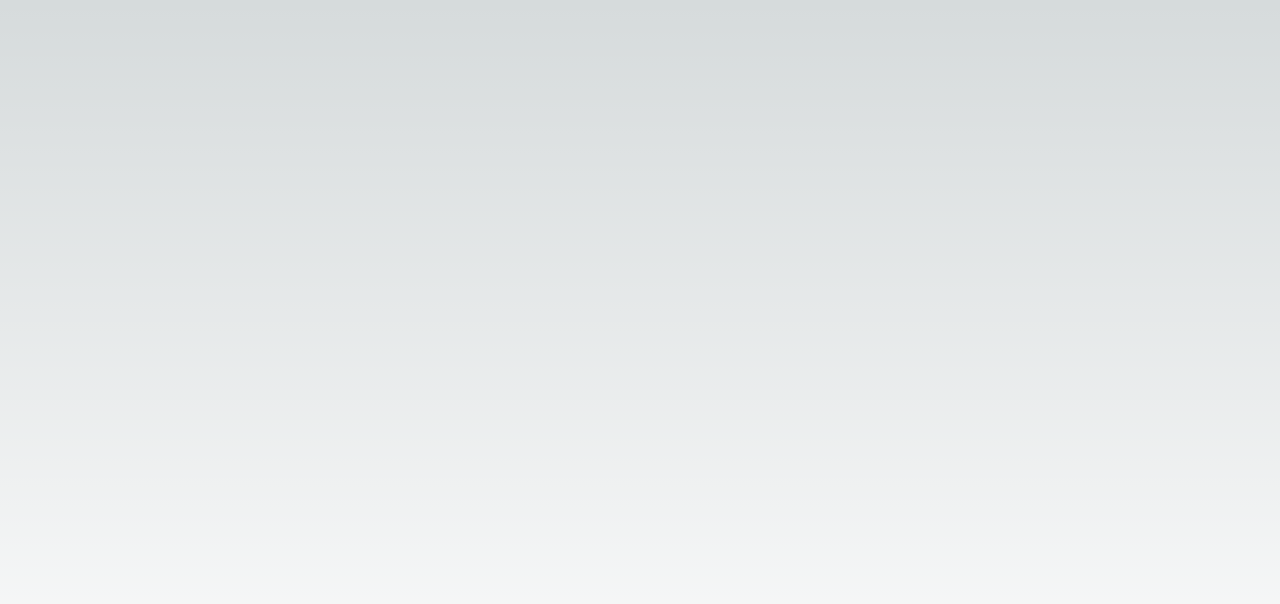
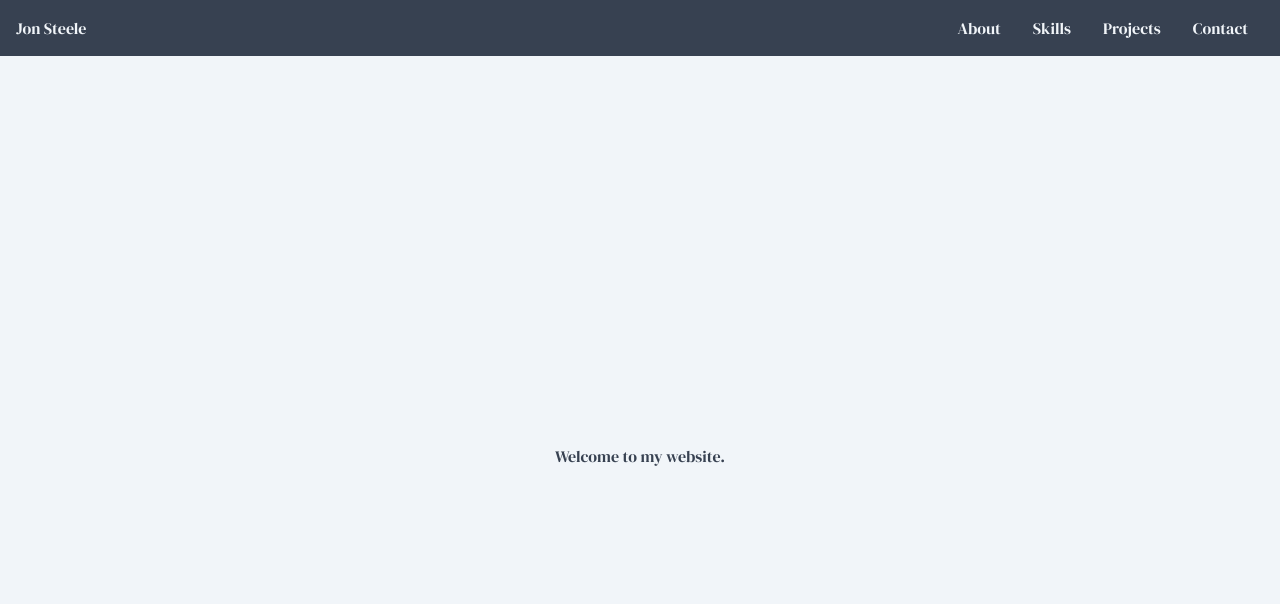
Before and after one commit to jon-steele/Portfolio-Website, a Next.js app: page / in a window 1280 px wide. Shown: the top 604 px of the page. Built offline with nearby package versions, Linux system fonts and the light colour scheme.

Commit message:
Updates styles, structures pages

```diff
--- /dev/null
+++ b/pages/components/header.js
@@ -0,0 +1,15 @@
+import Link from 'next/link'
+
+export function Header(){
+    return(
+    <header className='flex justify-between p-4 bg-gray-700 text-slate-100'>
+      <h1>Jon Steele</h1>
+      <nav>
+        <Link className="p-4" href='.'>About</Link>
+        <Link className="p-4" href='/skills'>Skills</Link>
+        <Link className="p-4" href='/projects'>Projects</Link>
+        <Link className="p-4" href='/about'>Contact</Link>
+      </nav>
+    </header>
+    );
+  }
--- a/pages/index.js
+++ b/pages/index.js
@@ -1,19 +1,27 @@
 import Head from 'next/head'
-import Image from 'next/image'
-import { Inter } from '@next/font/google'
 import styles from '@/styles/Home.module.css'
-
-const inter = Inter({ subsets: ['latin'] })
+import Link from 'next/link'
+import { Header } from './components/header.js'
 
 export default function Home() {
   return (
-    <>
+    <div className='h-screen bg-slate-100 text-gray-700 font-ds'>
       <Head>
         <title>Jon's Website</title>
       </Head>
-      <main className={styles.main}>
-        <div id="home"></div>
-      </main>
-    </>
+
+      <Header />
+
+      <Body />
+
+    </div>
   )
 }
+
+export function Body(){
+  return(
+    <main className='h-full flex justify-center content-center items-center'>
+      <p>Welcome to my website.</p>
+    </main>
+  );
+}
--- /dev/null
+++ b/pages/projects/voci.js
@@ -0,0 +1,5 @@
+export default function Voci(){
+    return(
+        <h>Voci...</h>
+    );
+}
--- a/styles/globals.css
+++ b/styles/globals.css
@@ -1,3 +1,9 @@
+@import url('https://fonts.googleapis.com/css2?family=DM+Serif+Display:ital@0;1&display=swap');
+
+@tailwind base;
+@tailwind components;
+@tailwind utilities;
+
 :root {
   --max-width: 1100px;
   --border-radius: 12px;
--- a/tailwind.config.js
+++ b/tailwind.config.js
@@ -6,7 +6,11 @@ module.exports = {
     "./components/**/*.{js,ts,jsx,tsx}",
   ],
   theme: {
-    extend: {},
+    extend: {
+      fontFamily: {
+        ds: ['DM Serif Display'],
+      }
+    },
   },
   plugins: [],
 }
```
Also changed, not shown: pages/contact/index.js (added), pages/projects/index.js (added), pages/skills/index.js (added).
